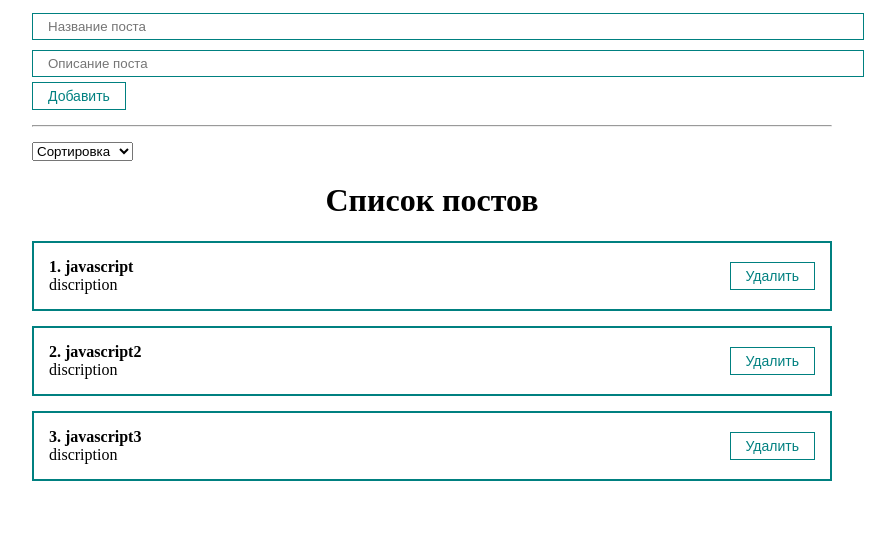
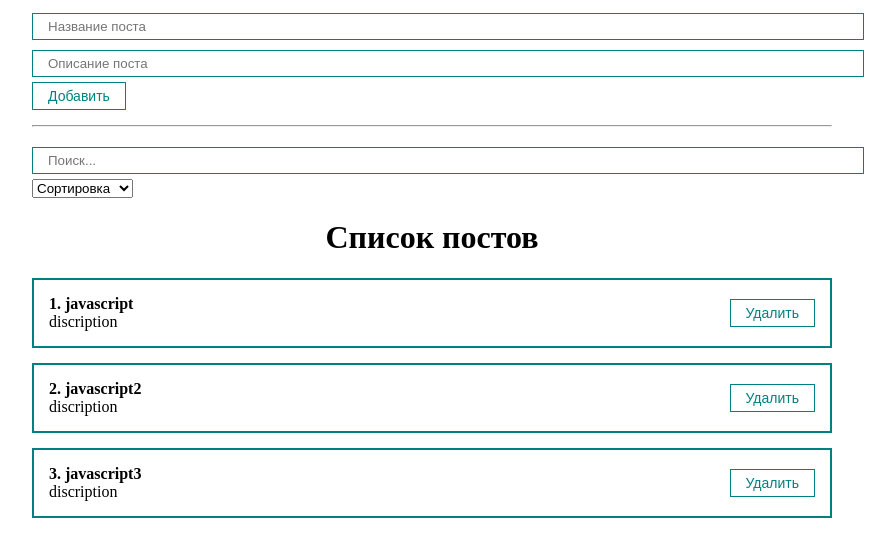
Before and after one commit to AnnieSkywalker/react-start, a React (Create React App) app: page / in a window 1280 px wide. Shown: the top 556 px of the page, without its empty margins (208-1103 px from the left). Built offline with nearby package versions, Linux system fonts and the light colour scheme.

Commit message:
реализация сортировки

```diff
--- a/src/App.js
+++ b/src/App.js
@@ -1,6 +1,7 @@
 import React, {useState} from "react";
 import PostForm from "./components/PostForm";
 import MySelect from "./components/UI/MySelect";
+import MyInput from "./components/UI/input/MyInput";
 
 import './stales/App.css'
 import PostList from "./components/PostList";
@@ -14,7 +15,19 @@
     ]
   )
 
-  const [selectedSort, setSelectedSort] = useState('')
+  const [selectedSort, setSelectedSort] = useState('');
+  const [searchQuery, setSearchQuery] = useState('');
+
+  function getSortedPosts () {
+    if(selectedSort) {
+      console.log('nen')
+      return [...posts].sort((a, b)=> a[selectedSort].localeCompare(b[selectedSort]));
+    } else {
+      return posts;
+    }
+  }
+
+  const sortedPosts = getSortedPosts();
 
   const createPost = (newPost) => {
     setPosts([...posts, newPost])
@@ -26,15 +39,19 @@
 
   const sortPost = (sort) => {
     setSelectedSort(sort);
-    setPosts([...posts].sort((a, b)=> a[sort].localeCompare(b[sort])))
   }
-
 
   return (
     <div className="App">
       <PostForm create={createPost}></PostForm>
       <hr style = {{margin: '15px 0'}}></hr>
       <div>
+        <MyInput
+          value={searchQuery}
+          onChange={e => setSearchQuery(e.target.value)}
+          placeholder='Поиск...'
+
+        ></MyInput>
         <MySelect
           defaultValue='Сортировка'
           value={selectedSort}
@@ -44,15 +61,12 @@
             {value: 'body', name: 'по телу' }
           ]}
         >
-
         </MySelect>
       </div>
-
-
       {
       posts.length !== 0
       ?
-       <PostList remove={removePost} posts={posts} title='Список постов'/>
+       <PostList remove={removePost} posts={sortedPosts} title='Список постов'/>
       :
         <h1 style={{textAlign: 'center'}}>
           Посты не найдены!
--- a/src/components/PostList.jsx
+++ b/src/components/PostList.jsx
@@ -6,12 +6,9 @@
   return(
     <div>
       <h1 style={{textAlign: 'center'}}>{title}</h1>
-
       {posts.map((post, index) =>
         <PostItem remove={remove} number={index + 1} post={post} key={post.id}/>
       )}
-
-
     </div>
   )
 }
```
